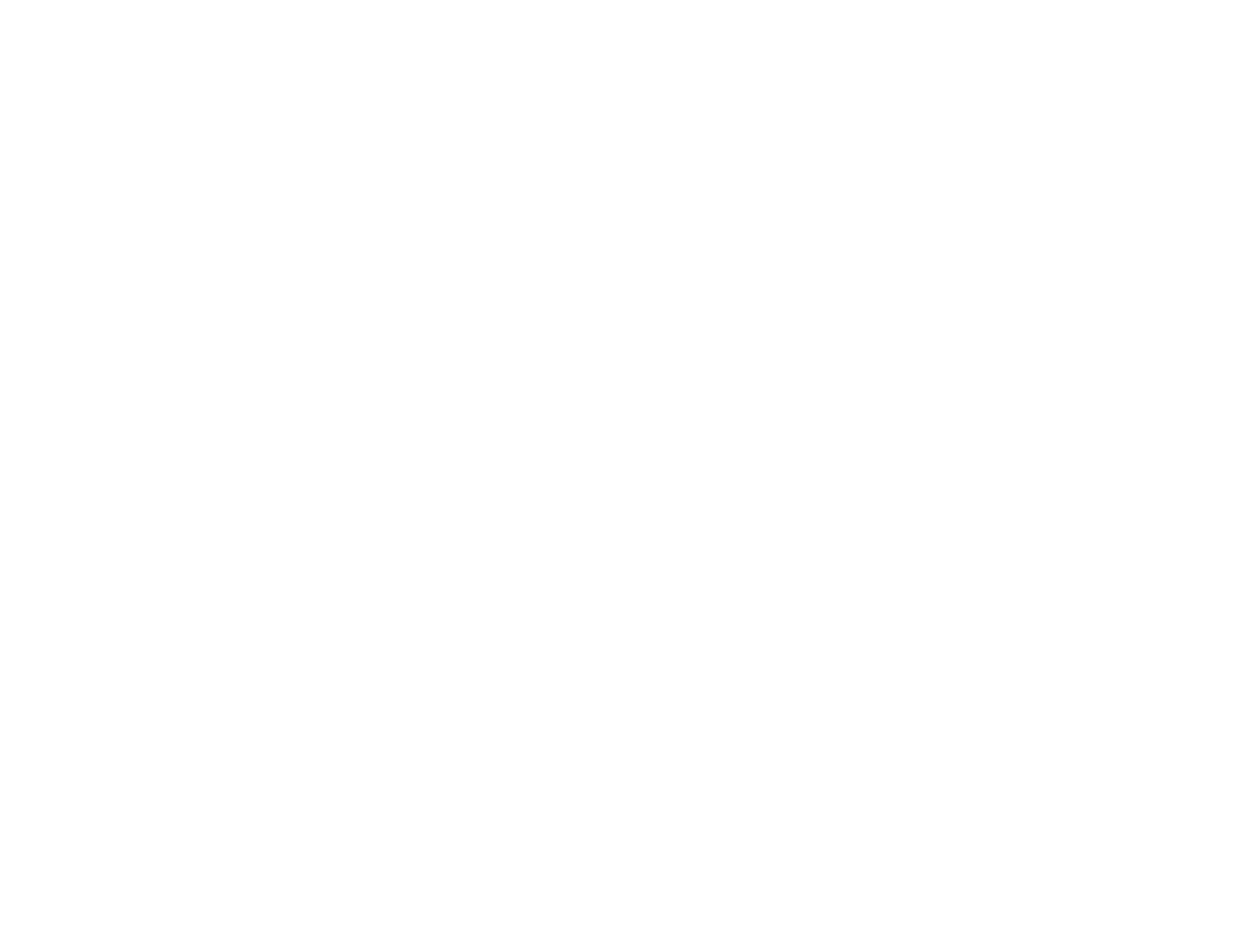
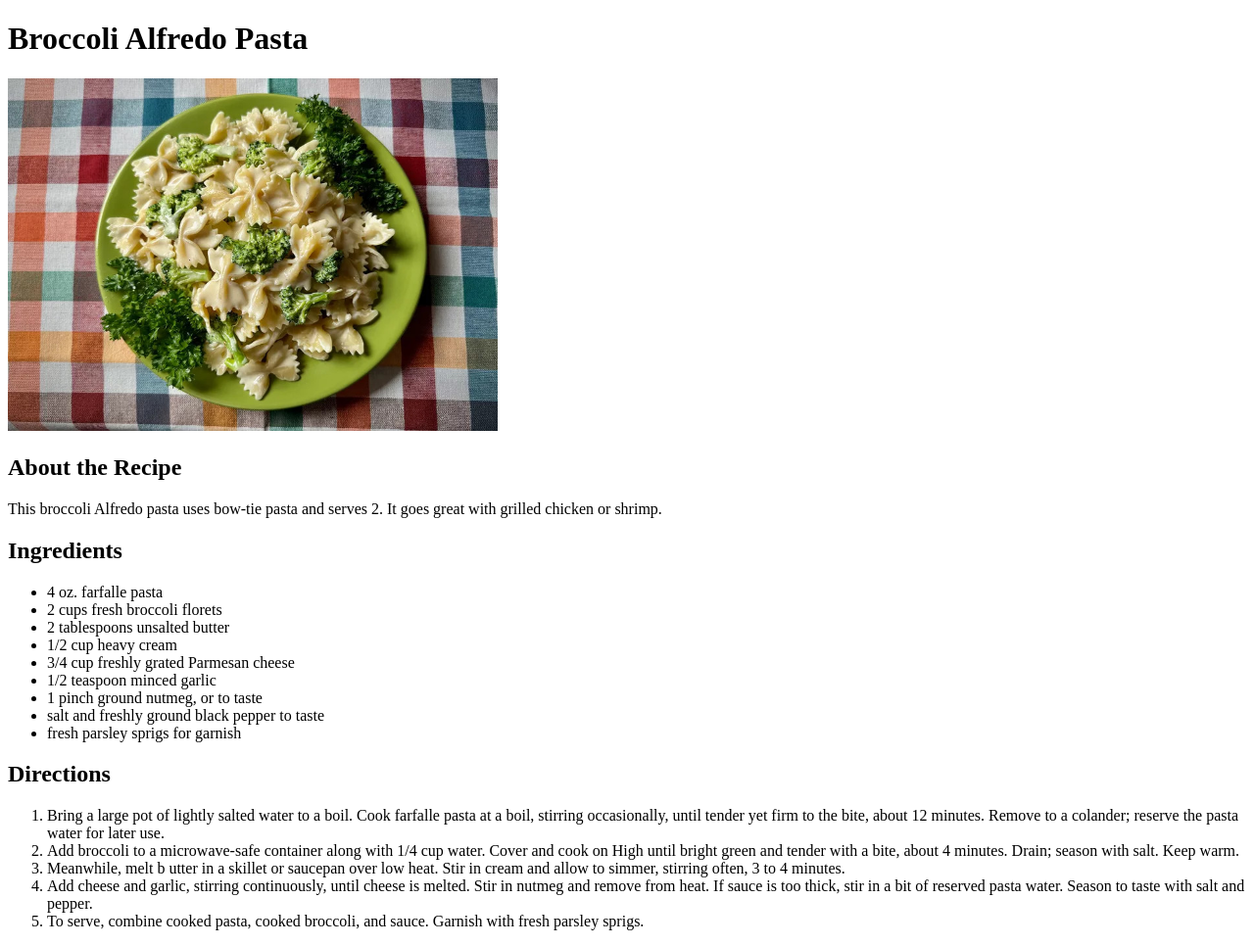
Before and after one commit to thriftedmango/odin-recipes, a plain HTML site: page recipes/broccoli-alfredo-pasta.html in a window 1280 px wide. Shown: the whole page at 98% size. Before the commit the page ends 800 px from the top, so only its background shows below. Drawn offline with Linux system fonts and the light colour scheme.

Commit message:
Add content to Honey Chicken page and Broccoli Alfredo page

```diff
--- a/recipes/broccoli-alfredo-pasta.html
+++ b/recipes/broccoli-alfredo-pasta.html
@@ -5,6 +5,31 @@
     <title>Broccoli Alfredo Pasta</title>
 </head>
 <body>
-
+    <h1>Broccoli Alfredo Pasta</h1>
+    <img src="../images/broccolialfredo.jpg" alt="Alfredo pasta with broccoli" height="360" width="500">
+    <h2>About the Recipe</h2>
+    <p>This broccoli Alfredo pasta uses bow-tie pasta and serves 2. It goes great with grilled chicken or shrimp.</p>
+    <h2>Ingredients</h2>
+    <ul>
+        <li>4 oz. farfalle pasta</li>
+        <li>2 cups fresh broccoli florets</li>
+        <li>2 tablespoons unsalted butter</li>
+        <li>1/2 cup heavy cream</li>
+        <li>3/4 cup freshly grated Parmesan cheese</li>
+        <li>1/2 teaspoon minced garlic</li>
+        <li>1 pinch ground nutmeg, or to taste</li>
+        <li>salt and freshly ground black pepper to taste</li>
+        <li>fresh parsley sprigs for garnish</li>
+    </ul>
+    <h2>Directions</h2>
+    <ol>
+        <li>Bring a large pot of lightly salted water to a boil. Cook farfalle pasta at a boil, stirring occasionally, until tender yet firm to the bite, about 12 minutes. Remove to a colander; reserve the pasta water for later use.</li>
+        <li>Add broccoli to a microwave-safe container along with 1/4 cup water. Cover and cook on High until bright green and tender with a bite, about 4 minutes. Drain; season with salt. Keep warm.</li>
+        <li>Meanwhile, melt b utter in a skillet or saucepan over low heat. Stir in cream and allow to simmer, stirring often, 3 to 4 minutes.</li>
+        <li>Add cheese and garlic, stirring continuously, until cheese is melted.
+            Stir in nutmeg and remove from heat. If sauce is too thick, stir in a bit of reserved pasta water. Season to taste with salt and pepper.
+        </li>
+        <li>To serve, combine cooked pasta, cooked broccoli, and sauce. Garnish with fresh parsley sprigs.</li>
+    </ol>
 </body>
 </html>
```
Also changed, not shown: recipes/honey-glazed-chicken.html (+19 -1 lines), images/broccolialfredo.jpg (added), images/honeychickenjpg.jpg (added).
